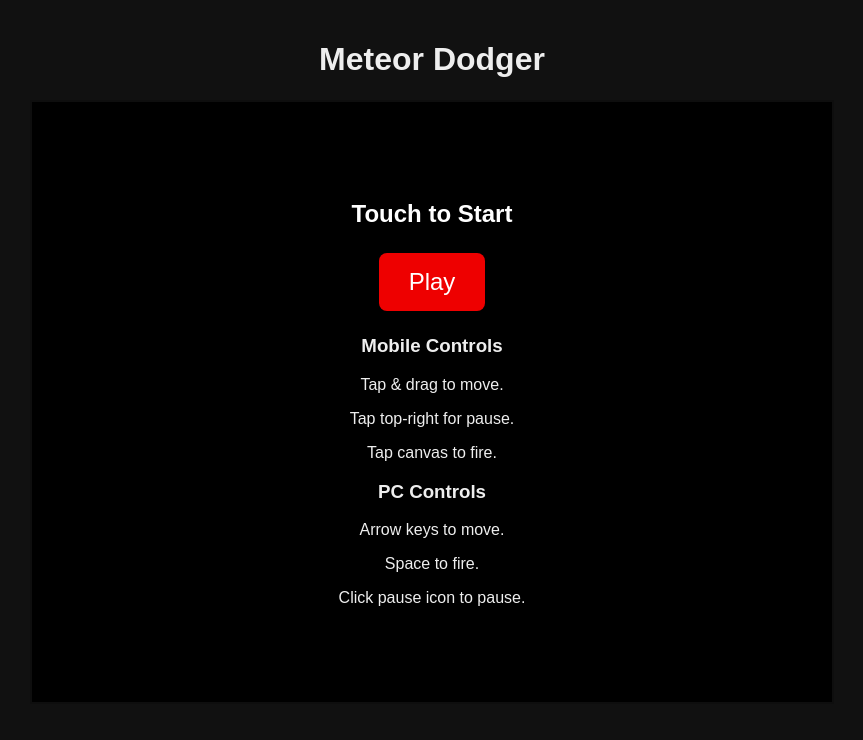
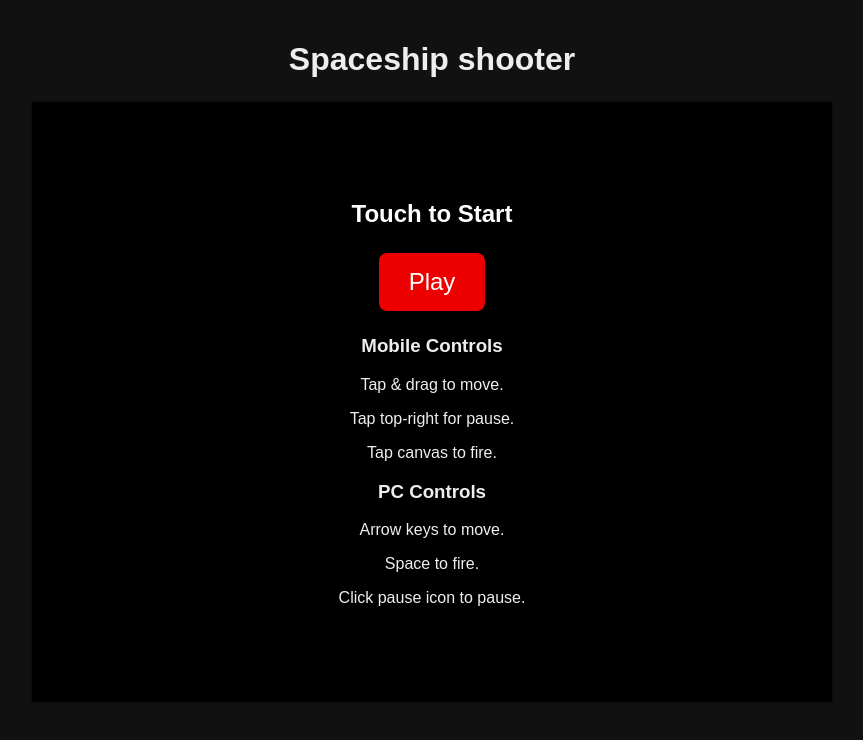
Before and after one commit to chaos-hunter/spaceship_shooter, a plain HTML site: page index.html in a window 1280 px wide. Shown: the whole page, without its empty margins (208-1071 px from the left). Drawn offline with Linux system fonts and the light colour scheme.

Commit message:
Update index.html

```diff
--- a/index.html
+++ b/index.html
@@ -27,7 +27,7 @@
     </style>
 </head>
 <body>
-    <h1>Meteor Dodger</h1>
+    <h1>Spaceship shooter</h1>
     <div id="gameContainer">
         <canvas id="gameCanvas" width="800" height="600"></canvas>
         <div id="startOverlay" class="overlay">
```
